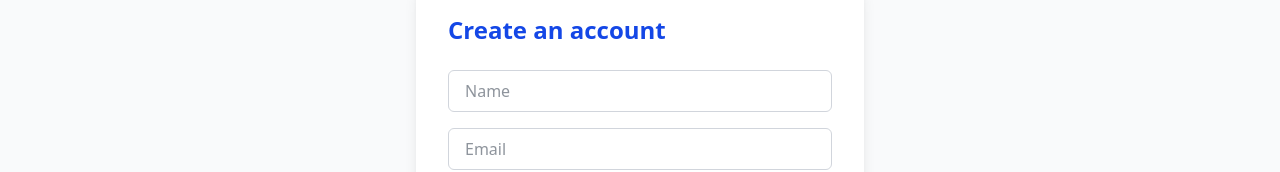
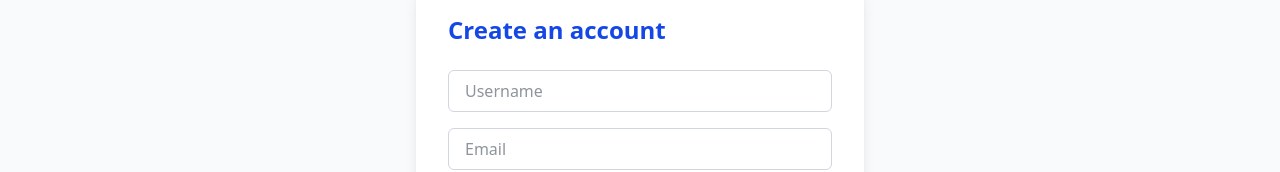
Before and after one commit to rolkotaki/rolkotech-blog, a React (Vite) app in the folder frontend/: page /signup in a window 1280 px wide. Shown: the part 122-294 px from the top of the page. Built offline with nearby package versions, Linux system fonts and the light colour scheme.

Commit message:
Rename name to username in frontend SingUp and Update Me pages

```diff
--- a/frontend/src/pages/SignUp.tsx
+++ b/frontend/src/pages/SignUp.tsx
@@ -4,7 +4,7 @@ import { useAuth } from "../hooks/useAuth";
 import {
   validatePassword,
   validateEmail,
-  validateName,
+  validateUsername,
 } from "../utils/validation";
 import BackendErrorMessage from "../components/Common/BackendErrorMessage";
 import PasswordToggleButton from "../components/Common/PasswordToggleButton";
@@ -13,7 +13,7 @@ import FieldError from "../components/Common/FieldError";
 import GoToLoginLink from "../components/Common/GoToLoginLink";
 
 function SignUp() {
-  const [name, setName] = useState<string>("");
+  const [username, setUsername] = useState<string>("");
   const [email, setEmail] = useState<string>("");
   const [password, setPassword] = useState<string>("");
   const [showPassword, setShowPassword] = useState<boolean>(false);
@@ -29,8 +29,8 @@ function SignUp() {
   }
 
   // Validation functions
-  const validateNameField = (value: string): string => {
-    return validateName(value);
+  const validateUsernameField = (value: string): string => {
+    return validateUsername(value);
   };
 
   const validateEmailField = (value: string): string => {
@@ -46,8 +46,8 @@ function SignUp() {
     let errorMessage = "";
 
     switch (field) {
-      case "name":
-        errorMessage = validateNameField(value);
+      case "username":
+        errorMessage = validateUsernameField(value);
         break;
       case "email":
         errorMessage = validateEmailField(value);
@@ -77,7 +77,7 @@ function SignUp() {
   const validateForm = (): boolean => {
     const errors: { [key: string]: string } = {};
 
-    errors.name = validateNameField(name);
+    errors.username = validateUsernameField(username);
     errors.email = validateEmailField(email);
     errors.password = validatePasswordField(password);
 
@@ -105,7 +105,7 @@ function SignUp() {
 
     try {
       // register function already navigates to /login on success
-      await register(name, email, password);
+      await register(username, email, password);
       // eslint-disable-next-line @typescript-eslint/no-explicit-any
     } catch (err: any) {
       const errorMessage =
@@ -131,24 +131,24 @@ function SignUp() {
 
         {/* Form */}
         <form onSubmit={handleSubmit} className="space-y-4">
-          {/* Name */}
+          {/* Username */}
           <div>
             <input
               type="text"
-              name="name"
-              placeholder="Name"
+              name="username"
+              placeholder="Username"
               required
-              value={name}
-              onChange={(e) => setName(e.target.value)}
-              onBlur={() => handleBlur("name", name)}
-              onFocus={() => handleFocus("name")}
+              value={username}
+              onChange={(e) => setUsername(e.target.value)}
+              onBlur={() => handleBlur("username", username)}
+              onFocus={() => handleFocus("username")}
               className={`w-full border px-4 py-2 rounded-md focus:outline-none focus:ring-2 ${
-                fieldErrors.name
+                fieldErrors.username
                   ? "border-red-500 focus:ring-red-500"
                   : "border-gray-300 focus:ring-blue-500"
               }`}
             />
-            <FieldError error={fieldErrors.name} />
+            <FieldError error={fieldErrors.username} />
           </div>
 
           {/* Email */}
--- a/frontend/src/pages/UpdateMe.tsx
+++ b/frontend/src/pages/UpdateMe.tsx
@@ -2,14 +2,14 @@ import React, { useState, useEffect } from "react";
 import { Navigate } from "react-router-dom";
 import { useAuth } from "../hooks/useAuth";
 import { userService } from "../services/user.service";
-import { validateEmail, validateName } from "../utils/validation";
+import { validateEmail, validateUsername } from "../utils/validation";
 import BackendErrorMessage from "../components/Common/BackendErrorMessage";
 import BackendSuccessMessage from "../components/Common/BackendSuccessMessage";
 import BackToHomeLink from "../components/Common/BackToHomeLink";
 import FieldError from "../components/Common/FieldError";
 
 function UpdateMe() {
-  const [name, setName] = useState<string>("");
+  const [username, setUsername] = useState<string>("");
   const [email, setEmail] = useState<string>("");
   const [error, setError] = useState<string>("");
   const [success, setSuccess] = useState<string>("");
@@ -21,7 +21,7 @@ function UpdateMe() {
   // Use current user data
   useEffect(() => {
     if (user) {
-      setName(user.name);
+      setUsername(user.name);
       setEmail(user.email);
     }
   }, [user]);
@@ -41,8 +41,8 @@ function UpdateMe() {
   }
 
   // Validation functions
-  const validateNameField = (value: string): string => {
-    return validateName(value);
+  const validateUsernameField = (value: string): string => {
+    return validateUsername(value);
   };
 
   const validateEmailField = (value: string): string => {
@@ -54,8 +54,8 @@ function UpdateMe() {
     let errorMessage = "";
 
     switch (field) {
-      case "name":
-        errorMessage = validateNameField(value);
+      case "username":
+        errorMessage = validateUsernameField(value);
         break;
       case "email":
         errorMessage = validateEmailField(value);
@@ -82,7 +82,7 @@ function UpdateMe() {
   const validateForm = (): boolean => {
     const errors: { [key: string]: string } = {};
 
-    errors.name = validateNameField(name);
+    errors.username = validateUsernameField(username);
     errors.email = validateEmailField(email);
 
     // Filter out empty error messages
@@ -109,7 +109,7 @@ function UpdateMe() {
     setIsLoading(true);
 
     try {
-      const updatedUser = await userService.updateMe({ name, email });
+      const updatedUser = await userService.updateMe({ name: username, email });
       setUser(updatedUser);
       setSuccess("Profile updated successfully!");
       // eslint-disable-next-line @typescript-eslint/no-explicit-any
@@ -141,24 +141,24 @@ function UpdateMe() {
 
         {/* Form */}
         <form onSubmit={handleSubmit} className="space-y-4">
-          {/* Name */}
+          {/* Username */}
           <div>
             <input
               type="text"
-              name="name"
-              placeholder="Name"
+              name="username"
+              placeholder="Username"
               required
-              value={name}
-              onChange={(e) => setName(e.target.value)}
-              onBlur={() => handleBlur("name", name)}
-              onFocus={() => handleFocus("name")}
+              value={username}
+              onChange={(e) => setUsername(e.target.value)}
+              onBlur={() => handleBlur("username", username)}
+              onFocus={() => handleFocus("username")}
               className={`w-full border px-4 py-2 rounded-md focus:outline-none focus:ring-2 ${
-                fieldErrors.name
+                fieldErrors.username
                   ? "border-red-500 focus:ring-red-500"
                   : "border-gray-300 focus:ring-blue-500"
               }`}
             />
-            <FieldError error={fieldErrors.name} />
+            <FieldError error={fieldErrors.username} />
           </div>
 
           {/* Email */}
--- a/frontend/src/utils/validation.ts
+++ b/frontend/src/utils/validation.ts
@@ -36,9 +36,9 @@ export const validateEmail = (email: string): string => {
   return "";
 };
 
-export const validateName = (name: string): string => {
-  if (!name) return "Name is required";
-  if (name.trim().length < 1) return "Name must be at least 1 character";
-  if (name.trim().length > 255) return "Name must be less than 256 characters";
+export const validateUsername = (username: string): string => {
+  if (!username) return "Username is required";
+  if (username.trim().length < 1) return "Username must be at least 1 character";
+  if (username.trim().length > 255) return "Username must be less than 256 characters";
   return "";
 };
```
